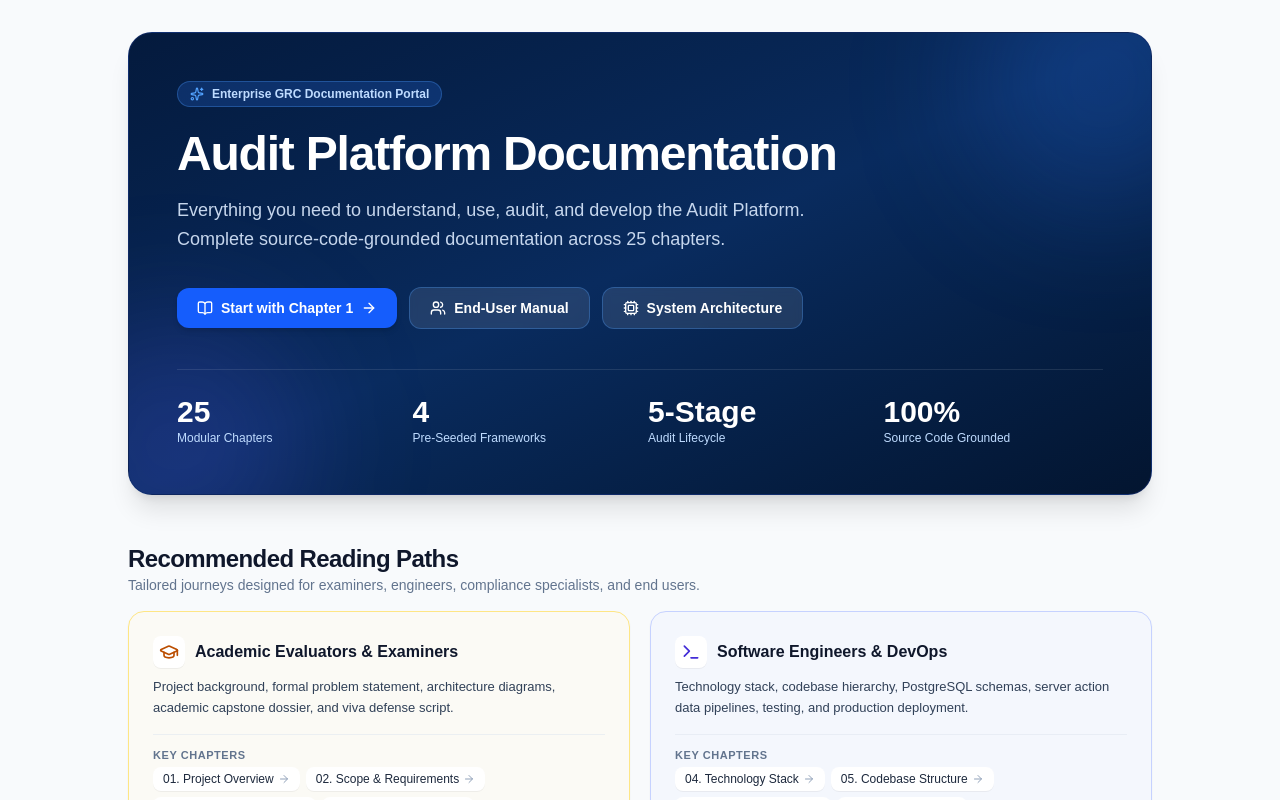
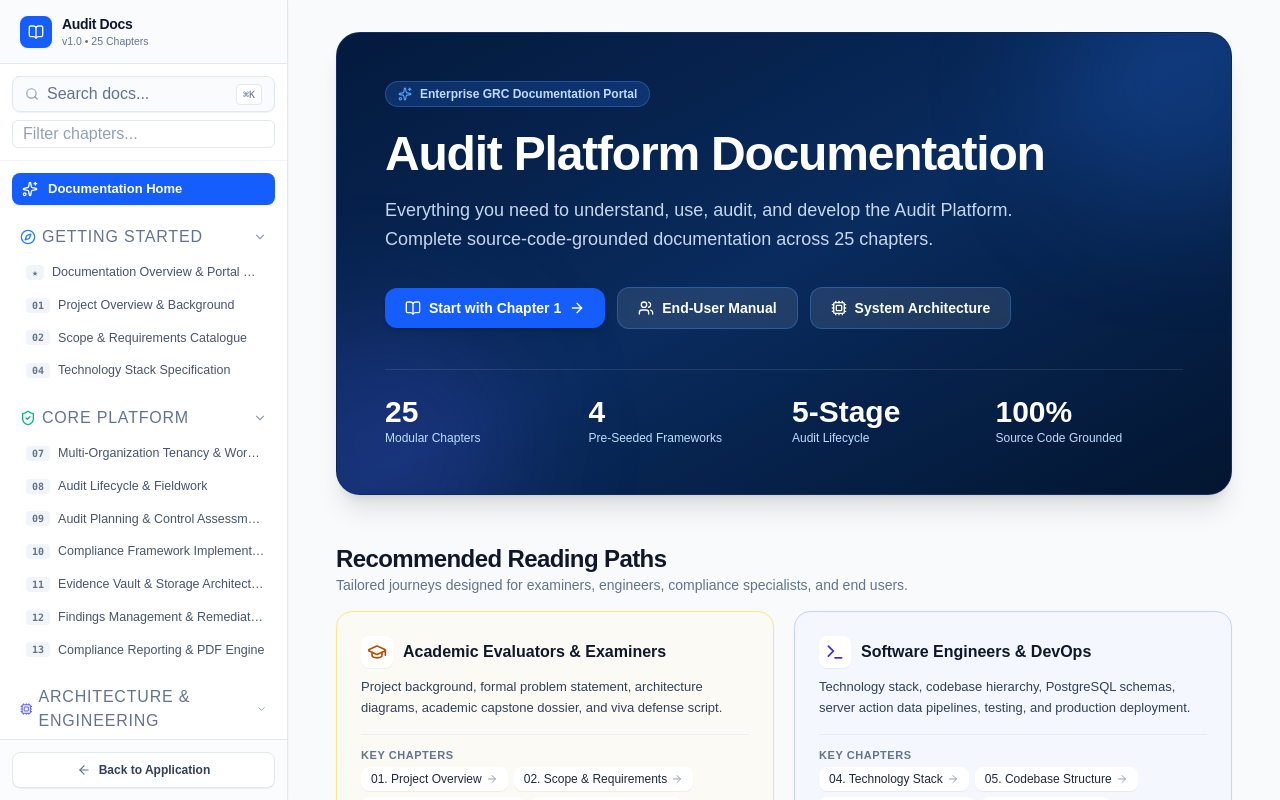
Before and after one commit to nishchaygaur/Audit-platform, a Next.js app: page /docs in a window 1280 px wide. Built offline with nearby package versions, Linux system fonts and the light colour scheme; no server answers.

Commit message:
Uncomment DocsSidebar import and usage

```diff
--- a/src/app/docs/page.tsx
+++ b/src/app/docs/page.tsx
@@ -14,7 +14,7 @@ import {
   Users,
 } from "lucide-react";
 import { getDocsCategories } from "@/lib/docs";
-// import DocsSidebar from "@/components/docs/DocsSidebar";
+import DocsSidebar from "@/components/docs/DocsSidebar";
 
 export const metadata = {
   title: "Documentation Portal | Audit Platform",
@@ -116,7 +116,7 @@ export default function DocsLandingPage() {
   return (
     <div className="flex min-h-screen bg-[#f8fafc]">
       {/* Documentation Navigation Sidebar */}
-      {/* <DocsSidebar categories={categories} /> */}
+       <DocsSidebar categories={categories} />
 
       {/* Main Content Area */}
       <div className="flex-1 min-w-0 overflow-y-auto px-4 py-8 sm:px-8 lg:px-12">
```
